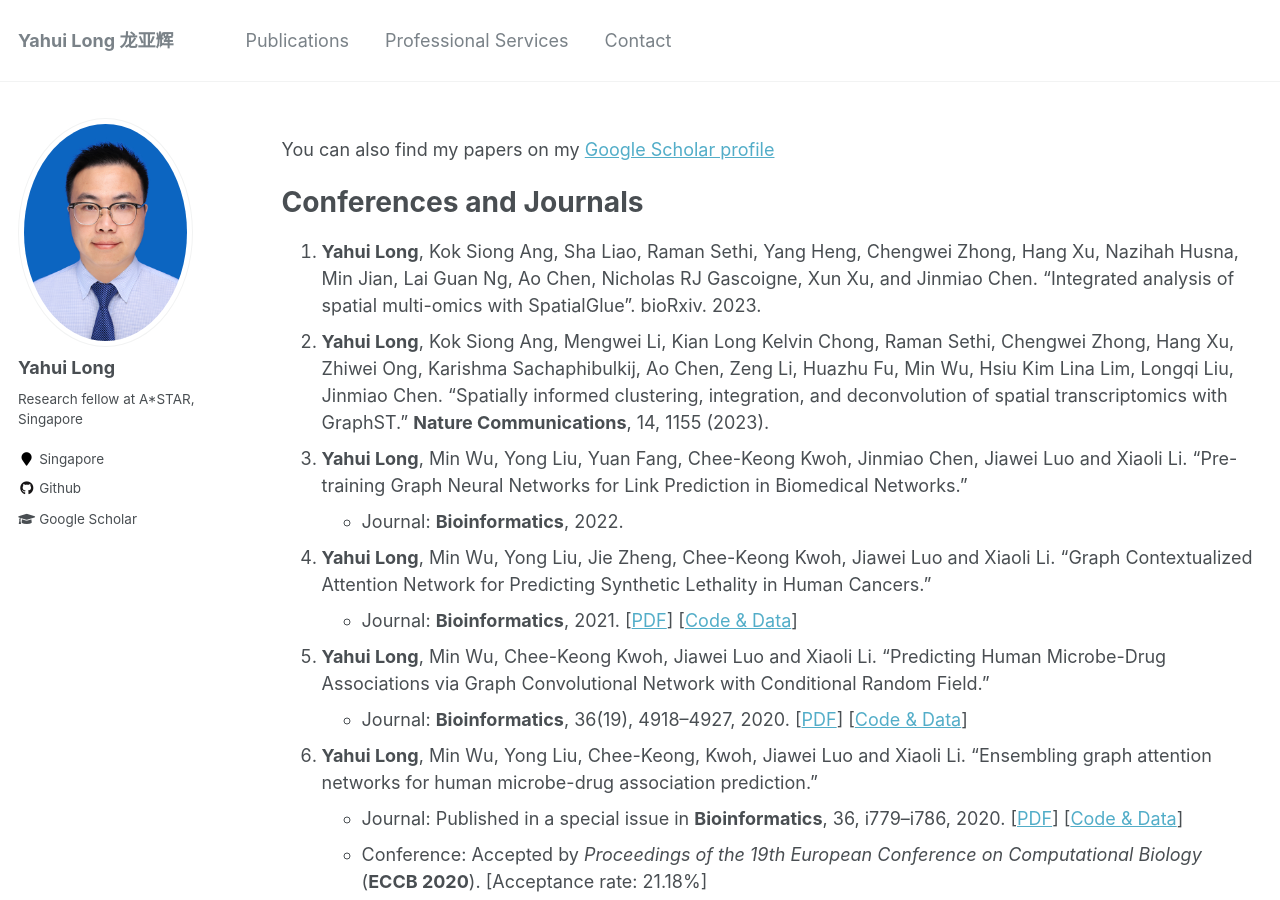
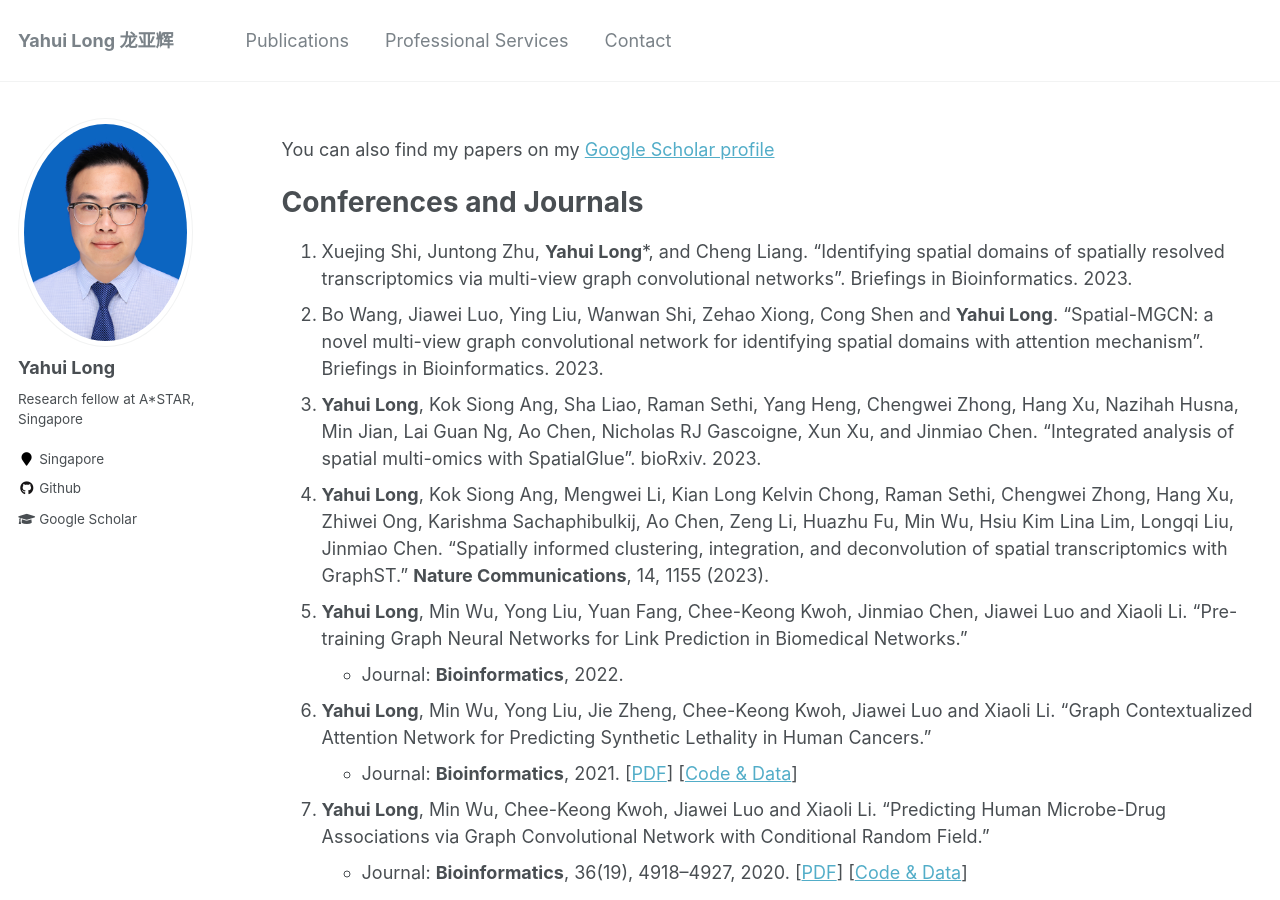
Before and after one commit to longyahui/Home, a Jekyll site: the page built from _pages/publications.md, in a window 1280 px wide and 900 px high. Built offline with Jekyll 4.4.1, drawn with Linux system fonts in a browser that asks for light colours.

Commit message:
Update publications.md

```diff
--- a/_pages/publications.md
+++ b/_pages/publications.md
@@ -12,34 +12,36 @@ redirect_from:
 You can also find my papers on my [Google Scholar profile](https://scholar.google.com/citations?user=lUoNEgcAAAAJ&hl=zh-CN&oi=ao)
 
 # Conferences and Journals
-1. **Yahui Long**, Kok Siong Ang, Sha Liao, Raman Sethi, Yang Heng, Chengwei Zhong, Hang Xu, Nazihah Husna, Min Jian, Lai Guan Ng, Ao Chen, Nicholas RJ Gascoigne, Xun Xu, and Jinmiao Chen. "Integrated analysis of spatial multi-omics with SpatialGlue". bioRxiv. 2023.
-2. **Yahui Long**, Kok Siong Ang, Mengwei Li, Kian Long Kelvin Chong, Raman Sethi, Chengwei Zhong, Hang Xu, Zhiwei Ong, Karishma Sachaphibulkij, Ao Chen, Zeng Li, Huazhu Fu, Min Wu, Hsiu Kim Lina Lim, Longqi Liu, Jinmiao Chen. "Spatially informed clustering, integration, and deconvolution of spatial transcriptomics with GraphST." **Nature Communications**, 14, 1155 (2023).
-3. **Yahui Long**, Min Wu, Yong Liu, Yuan Fang, Chee-Keong Kwoh, Jinmiao Chen, Jiawei Luo and Xiaoli Li. "Pre-training Graph Neural Networks for Link
+1. Xuejing Shi, Juntong Zhu, **Yahui Long***, and Cheng Liang. "Identifying spatial domains of spatially resolved transcriptomics via multi-view graph convolutional networks". Briefings in Bioinformatics. 2023.
+2. Bo Wang, Jiawei Luo, Ying Liu, Wanwan Shi, Zehao Xiong, Cong Shen and **Yahui Long**. "Spatial-MGCN: a novel multi-view graph convolutional network for identifying spatial domains with attention mechanism". Briefings in Bioinformatics. 2023.
+3. **Yahui Long**, Kok Siong Ang, Sha Liao, Raman Sethi, Yang Heng, Chengwei Zhong, Hang Xu, Nazihah Husna, Min Jian, Lai Guan Ng, Ao Chen, Nicholas RJ Gascoigne, Xun Xu, and Jinmiao Chen. "Integrated analysis of spatial multi-omics with SpatialGlue". bioRxiv. 2023.
+4. **Yahui Long**, Kok Siong Ang, Mengwei Li, Kian Long Kelvin Chong, Raman Sethi, Chengwei Zhong, Hang Xu, Zhiwei Ong, Karishma Sachaphibulkij, Ao Chen, Zeng Li, Huazhu Fu, Min Wu, Hsiu Kim Lina Lim, Longqi Liu, Jinmiao Chen. "Spatially informed clustering, integration, and deconvolution of spatial transcriptomics with GraphST." **Nature Communications**, 14, 1155 (2023).
+5. **Yahui Long**, Min Wu, Yong Liu, Yuan Fang, Chee-Keong Kwoh, Jinmiao Chen, Jiawei Luo and Xiaoli Li. "Pre-training Graph Neural Networks for Link
 Prediction in Biomedical Networks."
    - Journal: **Bioinformatics**, 2022.
-4. **Yahui Long**, Min Wu, Yong Liu, Jie Zheng, Chee-Keong Kwoh, Jiawei Luo and Xiaoli Li. "Graph Contextualized Attention Network for Predicting Synthetic Lethality in Human Cancers."
+6. **Yahui Long**, Min Wu, Yong Liu, Jie Zheng, Chee-Keong Kwoh, Jiawei Luo and Xiaoli Li. "Graph Contextualized Attention Network for Predicting Synthetic Lethality in Human Cancers."
    - Journal: **Bioinformatics**, 2021. [[PDF](https://academic.oup.com/bioinformatics/advance-article/doi/10.1093/bioinformatics/btab110/6145565)] [[Code & Data](https://github.com/longyahui/GCATSL)]
-5. **Yahui Long**, Min Wu, Chee-Keong Kwoh, Jiawei Luo and Xiaoli Li. "Predicting Human Microbe-Drug Associations via Graph Convolutional Network with Conditional Random Field."
+7. **Yahui Long**, Min Wu, Chee-Keong Kwoh, Jiawei Luo and Xiaoli Li. "Predicting Human Microbe-Drug Associations via Graph Convolutional Network with Conditional Random Field."
    - Journal: **Bioinformatics**, 36(19), 4918–4927, 2020. [[PDF](https://academic.oup.com/bioinformatics/article-abstract/36/19/4918/5864717?redirectedFrom=fulltext)] [[Code & Data](https://github.com/longyahui/GCNMDA)]
-6. **Yahui Long**, Min Wu, Yong Liu, Chee-Keong, Kwoh, Jiawei Luo and Xiaoli Li. "Ensembling graph attention networks for human microbe-drug association prediction."
+8. **Yahui Long**, Min Wu, Yong Liu, Chee-Keong, Kwoh, Jiawei Luo and Xiaoli Li. "Ensembling graph attention networks for human microbe-drug association prediction."
    - Journal: Published in a special issue in **Bioinformatics**, 36, i779–i786, 2020. [[PDF](https://academic.oup.com/bioinformatics/article/36/Supplement_2/i779/6055932?searchresult=1)] [[Code & Data](https://github.com/longyahui/EGATMDA)]
    - Conference: Accepted by *Proceedings of the 19th European Conference on Computational Biology* (**ECCB 2020**). [Acceptance rate: 21.18%]
-7. **Yahui Long**, Jiawei Luo, Yu Zhang and Yan Xia. "Predicting Human Microbe-Disease Associations via Graph Attention Networks with Inductive Matrix Completion."
+9. **Yahui Long**, Jiawei Luo, Yu Zhang and Yan Xia. "Predicting Human Microbe-Disease Associations via Graph Attention Networks with Inductive Matrix Completion."
    - Journal: Accepted by **Briefings in Bioinformatics**, 2020. [[PDF](https://academic.oup.com/bib/advance-article-abstract/doi/10.1093/bib/bbaa146/5876591)][[Code & Data](https://github.com/yahuilong/GATMDA)]
-8. **Yahui Long** and Jiawei Luo. "Association mining to identify microbe drug interactions based on heterogeneous network embedding representation."
+10. **Yahui Long** and Jiawei Luo. "Association mining to identify microbe drug interactions based on heterogeneous network embedding representation."
    - Journal: *IEEE Journal of Biomedical and Health Informatics* (**J-BHI**), 25(01), 266-275, 2020. [[PDF](https://ieeexplore.ieee.org/abstract/document/9104849)]
-9. **Yahui Long**, Yu Zhang, Min Wu, Shaoliang Peng, Chee-Keong Kwoh, Jiawei Luo and Xiaoli Li. "Predicting Drugs for COVID-19/SARS-CoV-2 via Heterogeneous Graph Attention Networks."
+11. **Yahui Long**, Yu Zhang, Min Wu, Shaoliang Peng, Chee-Keong Kwoh, Jiawei Luo and Xiaoli Li. "Predicting Drugs for COVID-19/SARS-CoV-2 via Heterogeneous Graph Attention Networks."
    - Journal: To be published in a special issue in **Methods**, 2021.
    - Conference: Accepted by *IEEE International Conference on Bioinformatics and Biomedicine* (**BIBM 2020**). [[PDF](https://www.researchgate.net/profile/Yahui_Long/publication/345049980_Predicting_Drugs_for_COVID-19SARS-CoV-2_via_Heterogeneous_Graph_Attention_Networks/links/6013a73792851c2d4dfeeeb6/Predicting-Drugs-for-COVID-19-SARS-CoV-2-via-Heterogeneous-Graph-Attention-Networks.pdf)]
-10. Yu Zhang, **Yahui Long**, Rui Yin, Chee Keong Kwoh. "DL-CRISPR: A Deep Learning Method for Off-Target Activity Prediction in CRISPR/Cas9 With Data Augmentation."
+12. Yu Zhang, **Yahui Long**, Rui Yin, Chee Keong Kwoh. "DL-CRISPR: A Deep Learning Method for Off-Target Activity Prediction in CRISPR/Cas9 With Data Augmentation."
    - Journal: **IEEE Access**, 2020. [[PDF](https://ieeexplore.ieee.org/stamp/stamp.jsp?arnumber=9076075)]
-11. Yu Zhang, **Yahui Long**, Chee-Keong, Kwoh. "Deep learning based DNA: RNA triplex forming potential prediction."
+13. Yu Zhang, **Yahui Long**, Chee-Keong, Kwoh. "Deep learning based DNA: RNA triplex forming potential prediction."
    - Journal: **BMC Bioinformatics**, 2020. [[PDF](https://link.springer.com/article/10.1186/s12859-020-03864-0)]
-12. **Yahui Long** and Jiawei Luo. "WMGHMDA: a novel weighted meta-graph-based model for predicting human microbe-disease association on heterogeneous information network."
+14. **Yahui Long** and Jiawei Luo. "WMGHMDA: a novel weighted meta-graph-based model for predicting human microbe-disease association on heterogeneous information network."
    - Journal: **BMC Bioinformatics**, 20(01):541, 2019. [[PDF](https://bmcbioinformatics.biomedcentral.com/articles/10.1186/s12859-019-3066-0)]
-13. Jiawei Luo and **Yahui Long**. "NTSHMDA: Prediction of human microbe-disease association based on random walk by integrating network topological similarity."
+15. Jiawei Luo and **Yahui Long**. "NTSHMDA: Prediction of human microbe-disease association based on random walk by integrating network topological similarity."
     - Journal: *IEEE/ACM Transactions on Computational Biology and Bioinformatics* (**TCBB**), 17(4), 1341–1351, 2018. [[PDF](https://www.researchgate.net/profile/Yahui_Long/publication/329160756_NTSHMDA_Prediction_of_Human_Microbe-Disease_Association_Based_on_Random_Walk_by_Integrating_Network_Topological_Similarity/links/5eb2adb045851523bd464c00/NTSHMDA-Prediction-of-Human-Microbe-Disease-Association-Based-on-Random-Walk-by-Integrating-Network-Topological-Similarity.pdf)][[Code & Data](https://github.com/yahuilong/NTSHMDA)]
-14. Caipin Liu, **Yahui Long**, Jianxu Mao, Hui Zhang, Ruizhi Huang and Yang Dai. "An effective image fusion algorithm based on grey relation of similarity and morphology."
+16. Caipin Liu, **Yahui Long**, Jianxu Mao, Hui Zhang, Ruizhi Huang and Yang Dai. "An effective image fusion algorithm based on grey relation of similarity and morphology."
     - Journal: **Journal of Ambient Intelligence and Humanized Computing**, 2018. [[PDF](https://www.researchgate.net/profile/Yahui_Long/publication/325773517_An_effective_image_fusion_algorithm_based_on_grey_relation_of_similarity_and_morphology/links/5c22d9bb458515a4c7f8ea18/An-effective-image-fusion-algorithm-based-on-grey-relation-of-similarity-and-morphology.pdf)]
-15. Caipin Liu, **Yahui Long** and Jianxu Mao. "Energy-efficient multi-focus image fusion based on neighbor distance and morphology."
+17. Caipin Liu, **Yahui Long** and Jianxu Mao. "Energy-efficient multi-focus image fusion based on neighbor distance and morphology."
     - Journal: **Optik**, 127, 11354-11363, 2016. [[PDF](https://www.researchgate.net/profile/Yahui_Long/publication/308184995_Energy-efficient_Multi-focus_Image_Fusion_Based_on_Neighbor_Distance_and_Morphology/links/5f6d851a458515b7cf4c57f7/Energy-efficient-Multi-focus-Image-Fusion-Based-on-Neighbor-Distance-and-Morphology.pdf)]
```
